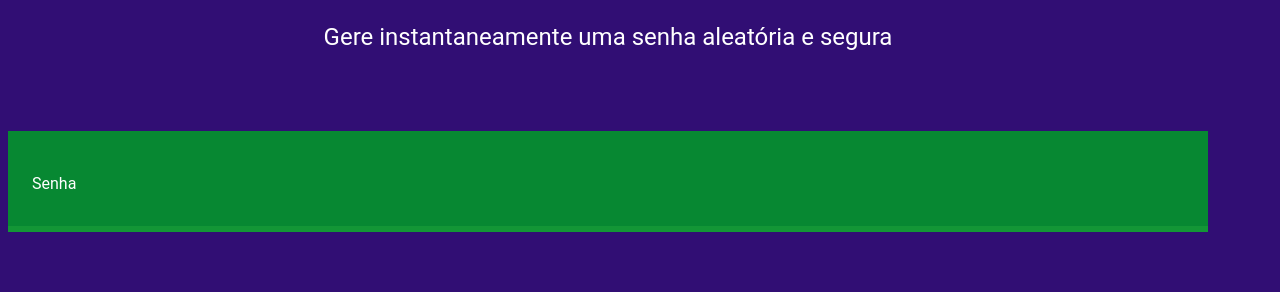
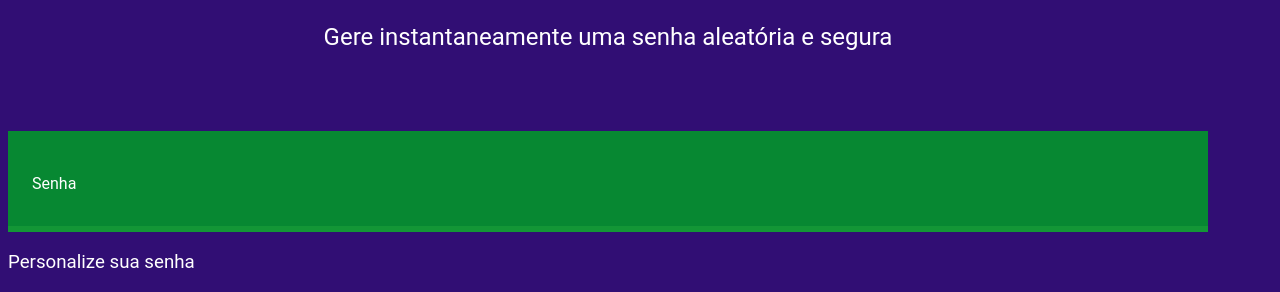
Before and after one commit to Kevin6969696969/69-Lmao, a plain HTML site: page index.Html in a window 1280 px wide. Shown: the part 663-955 px from the top of the page. Before the commit the page ends 903 px from the top, so only its background shows below. Drawn offline with Linux system fonts and the light colour scheme; a web font is replaced by a local one.

Commit message:
Add files via upload

```diff
--- a/index.Html
+++ b/index.Html
@@ -6,8 +6,8 @@
     <meta name="viewport" content="width=device-width, initial-scale=1.0">
     <title>Gerador de Senha muito foda</title>
     <link rel="stylesheet" href="style.css">
+</head>
 
-</head>
 <body>
     <section class="conteudo">
         <div class="conteudo-titulo">
@@ -19,6 +19,12 @@
             <label for="senha">Senha</label>
             <input name="senha" type="text" id="campo-senha">
         </div>
+        <div class="parametro">
+            <h3 class="parametro-título">Personalize sua senha</h3>
+            <div class="parametro-coluna__título">
+
+            </div>
+        </div>
     </section>
 </body>
 </html>
```
